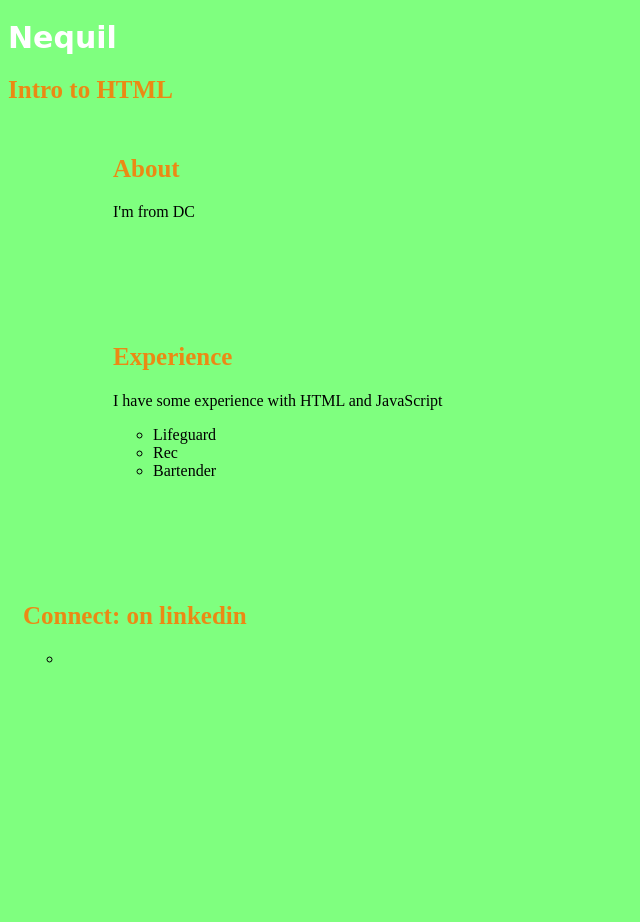
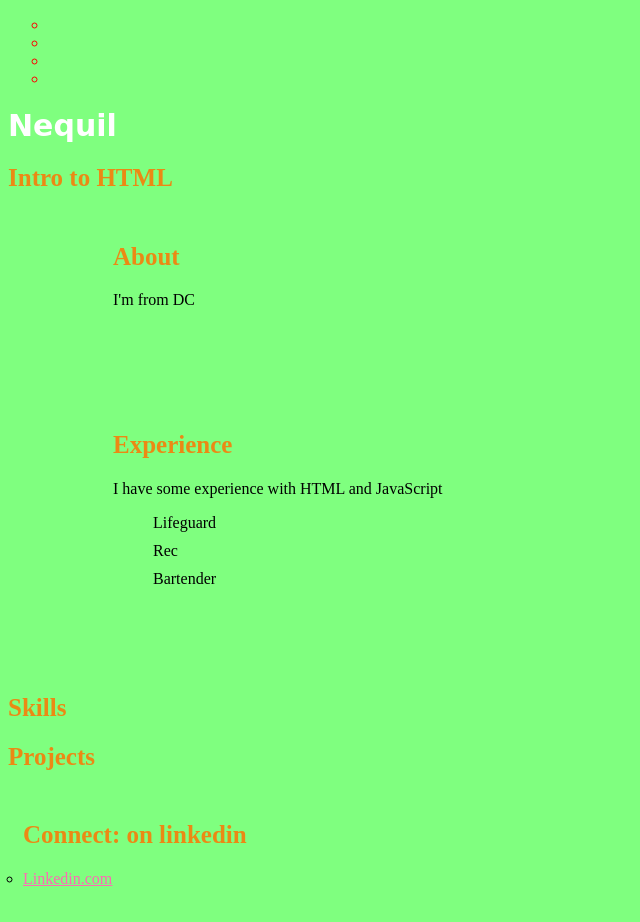
Before and after one commit to nyquil24/Opie-Taylor-haumea, a plain HTML site: page index.html in a window 1280 px wide. Shown: the whole page, without its empty margins (0-640 px from the left). Before the commit the page ends 800 px from the top, so only its background shows below. Drawn offline with Linux system fonts and the light colour scheme.

Commit message:
formatted styles added

```diff
--- a/css/index.css
+++ b/css/index.css
@@ -22,12 +22,32 @@ body {
     color: black;
 }
 
-#Social{
+#Experience ul{
+    display: flex;
+    flex-direction: column;
+}
+
+#Experience ul li {
+    display: flex;
+    justify-content: space-between;
+    margin-bottom: 10px;
+}
+
+#Connect{
     padding: 5px 5px 5px 5px;
     margin: 25px 50px 75px 10px;
     color: black;
 }
 
+#Connect ul{
+    display: flex;
+    list-style: none;
+    padding: 0;
+}
+
+#connect ul li {
+    margin-right: 10px;
+}
 
 h1{
     font-size: 30px;
--- a/index.html
+++ b/index.html
@@ -6,6 +6,17 @@
     <title>Document</title>
     <link rel="stylesheet" type="text/css" href="css/index.css"/>
 </head>
+    <header>
+        <nav>
+            <ul>
+                <li><a href="#About"></a></li>
+                <li<a href="#Experience"></a></li>
+                <li><a href="#Skills"></a></li>
+                <li><a href="#Projects"></a></li>
+                <li><a href="#Connect"></a></li>
+            </ul>
+        </nav>
+    </header>
 <body>
     <h1 id="Name">Nequil</h1>
     <h2>Intro to HTML</h2>
@@ -22,11 +33,16 @@
         <li>Bartender</li>
     </ul>
 </section>
-    <section id="Social">
+<section id="Skills">
+    <h2>Skills</h2>
+</section>
+<section id="Projects">
+    <h2>Projects</h2>
+</section>
+    <section id="Connect">
     <h2>Connect: on linkedin</h2>
     <ul>
-        <li>
-            <a href="https://linkedin.com/nequil-tabor"></a></li>
+        <li><a href="https://linkedin.com/nequil-tabor">Linkedin.com</a></li>
     </ul>
 </section>
 
```
